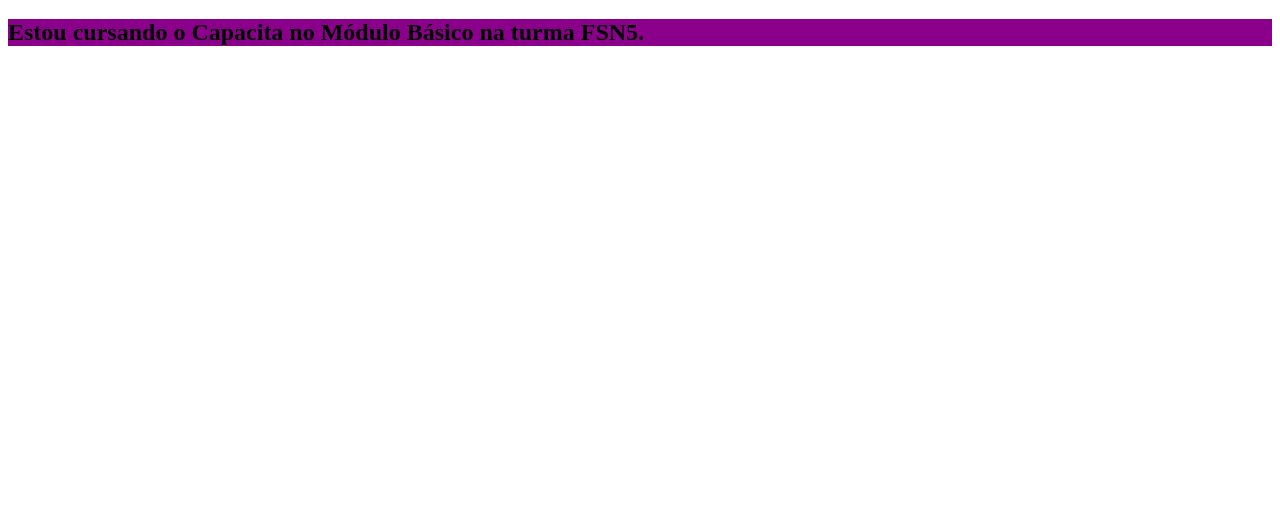
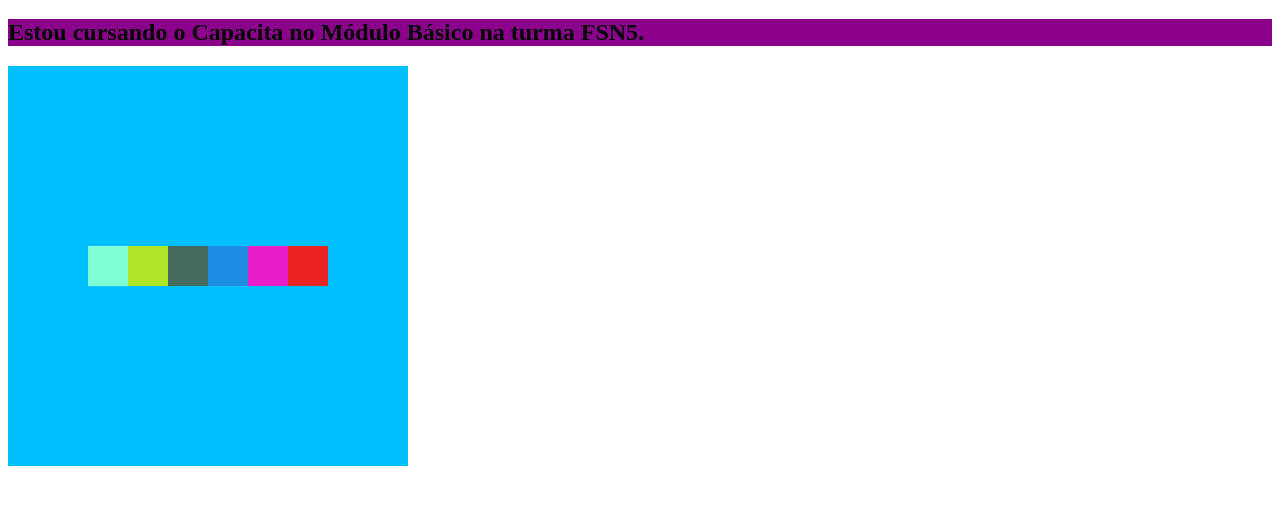
Before and after one commit to silobocarvalho/capacita-fsn5-portfolio-sidartha-carvalho, a plain HTML site: page index.html in a window 1280 px wide. Shown: the part 61-566 px from the top of the page. Drawn offline with Linux system fonts and the light colour scheme.

Commit message:
adicionado divs coloridas

```diff
--- a/index.css
+++ b/index.css
@@ -6,3 +6,42 @@
 h2{
     background-color: darkmagenta;
 }
+
+#container{
+    width: 400px;
+    height: 400px;
+    background-color: deepskyblue;
+
+    display: flex;
+    flex-direction: row;
+    justify-content: center;
+    align-items: center;
+}
+
+#container div{
+    height: 40px;
+    width: 40px;
+
+}
+
+#div1{
+    background-color: aquamarine;
+    height: 40px;
+    width: 40px;
+}
+
+#div2{
+    background-color: rgb(175, 229, 38);
+}
+#div3{
+    background-color: rgb(70, 106, 94);
+}
+#div4{
+    background-color: rgb(30, 141, 227);
+}
+#div5{
+    background-color: rgb(231, 30, 200);
+}
+#div6{
+    background-color: rgb(235, 34, 34);
+}
--- a/index.html
+++ b/index.html
@@ -9,5 +9,14 @@
 <body>
     <h1>Oi, este é meu portfólio!</h1>
     <h2>Estou cursando o Capacita no Módulo Básico na turma FSN5.</h2>
+
+    <div id="container">
+        <div id="div1"></div>
+        <div id="div2"></div>
+        <div id="div3"></div>
+        <div id="div4"></div>
+        <div id="div5"></div>
+        <div id="div6"></div>
+    </div>
 </body>
 </html>
```
